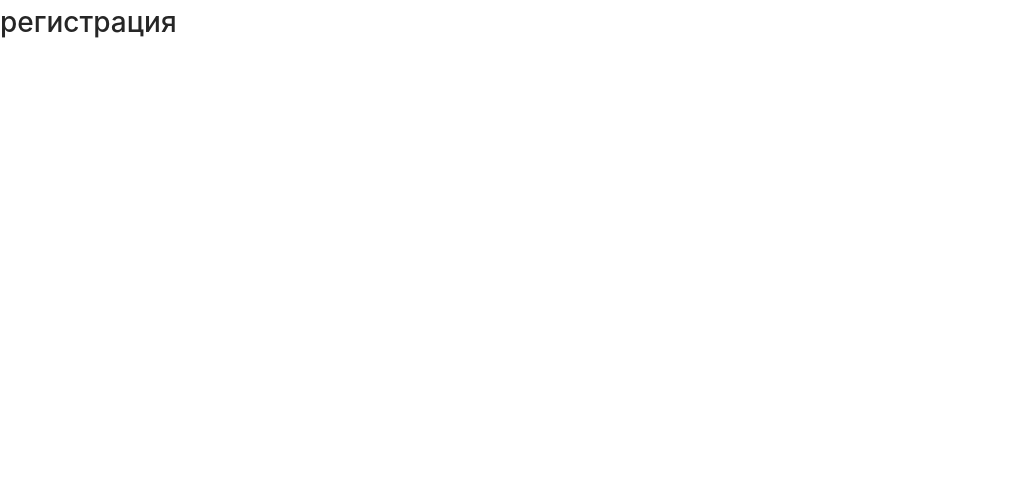
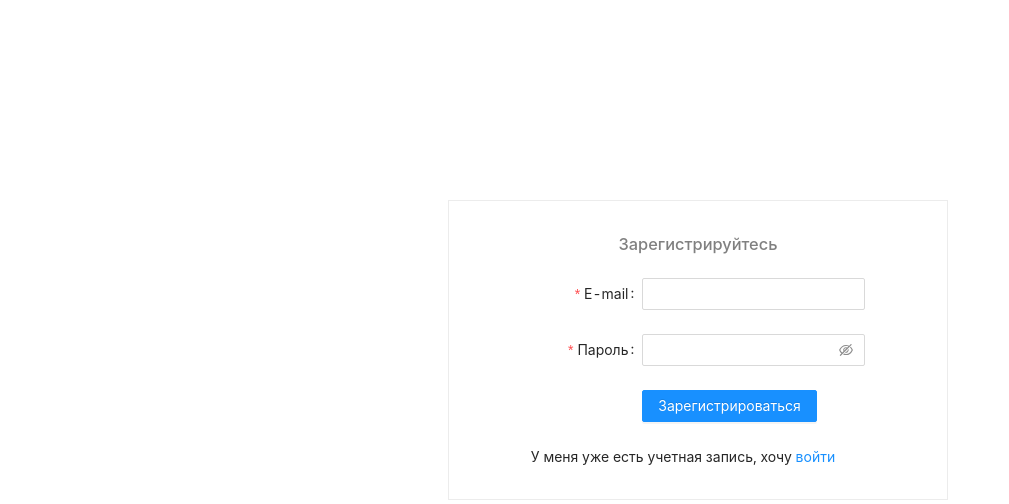
Before and after one commit to Kasmasov/contacts, a React (Create React App) app: page /registerPage in a window 1280 px wide. Shown: the top 504 px of the page, without its empty margins (0-1009 px from the left). Built offline with nearby package versions, Linux system fonts and the light colour scheme.

Commit message:
add register page

```diff
--- a/src/component/LoginPage.css
+++ b/src/component/LoginPage.css
@@ -1,4 +1,4 @@
-.login-page{
+.modal-login-page{
     display: flex;
     flex-direction: column;
     align-items: center;
--- a/src/component/LoginPage.tsx
+++ b/src/component/LoginPage.tsx
@@ -15,7 +15,7 @@ const LoginPage: FC = () => {
 
   return (
     <div
-    className="login-page"
+    className="modal-login-page"
     >
         <h3
         style={{
@@ -33,9 +33,9 @@ const LoginPage: FC = () => {
       autoComplete="off"
     >
       <Form.Item
-        label="Имя"
-        name="username"
-        rules={[{ required: true, message: 'Пожалуйста, заполните имя!' }]}
+        label="E-mail"
+        name="email"
+        rules={[{ required: true, message: 'Пожалуйста, заполните E-mail!' }]}
       >
         <Input />
       </Form.Item>
@@ -50,11 +50,11 @@ const LoginPage: FC = () => {
 
       <Form.Item wrapperCol={{ offset: 8, span: 16 }}>
         <Button type="primary" htmlType="submit">
-          Готово
+          Войти
         </Button>
       </Form.Item>
 
-      <span> У меня нет учетной записи, хочу <Link to='registerPage'>зарегистрироваться</Link></span>
+      <span> У меня нет учетной записи, хочу <Link to='/registerPage'>зарегистрироваться</Link></span>
 
     </Form>
     </div>
--- a/src/component/RegisterPage.tsx
+++ b/src/component/RegisterPage.tsx
@@ -1,9 +1,61 @@
 import React, { FC } from 'react'
+import { Link } from 'react-router-dom';
+import { Input, Form, Button } from 'antd'
+import './LoginPage.css'
 
 const RegisterPage: FC = () => {
+    const onFinish = (values: any) => {
+        console.log('Success:', values);
+      };
+
+      const onFinishFailed = (errorInfo: any) => {
+        console.log('Failed:', errorInfo);
+      };
+
   return (
-    <div>
-      <h1>регистрация</h1>
+    <div
+    className="modal-login-page"
+    >
+        <h3
+        style={{
+            marginBottom:'20px',
+            color: 'grey',
+        }}
+        > Зарегистрируйтесь</h3>
+    <Form
+      name="basic"
+      labelCol={{ span: 8 }}
+      wrapperCol={{ span: 16 }}
+      initialValues={{ remember: true }}
+      onFinish={onFinish}
+      onFinishFailed={onFinishFailed}
+      autoComplete="off"
+    >
+      <Form.Item
+        label="E-mail"
+        name="email"
+        rules={[{ required: true, message: 'Пожалуйста, заполните E-mail!' }]}
+      >
+        <Input />
+      </Form.Item>
+
+      <Form.Item
+        label="Пароль"
+        name="password"
+        rules={[{ required: true, message: 'Пожалуйста, заполните пароль!' }]}
+      >
+        <Input.Password />
+      </Form.Item>
+
+      <Form.Item wrapperCol={{ offset: 8, span: 16 }}>
+        <Button type="primary" htmlType="submit">
+          Зарегистрироваться
+        </Button>
+      </Form.Item>
+
+      <span> У меня уже есть учетная запись, хочу <Link to='/'>войти</Link></span>
+
+    </Form>
     </div>
   )
 }
```
Also changed, not shown: src/store/reducers/userSlice.ts (added, +23 -0 lines).
